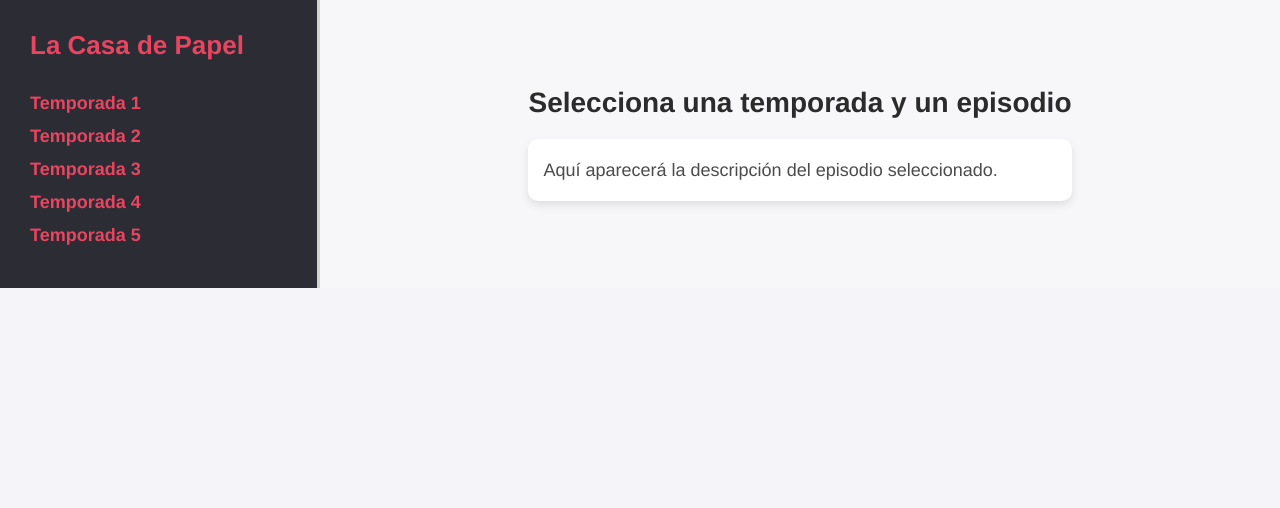
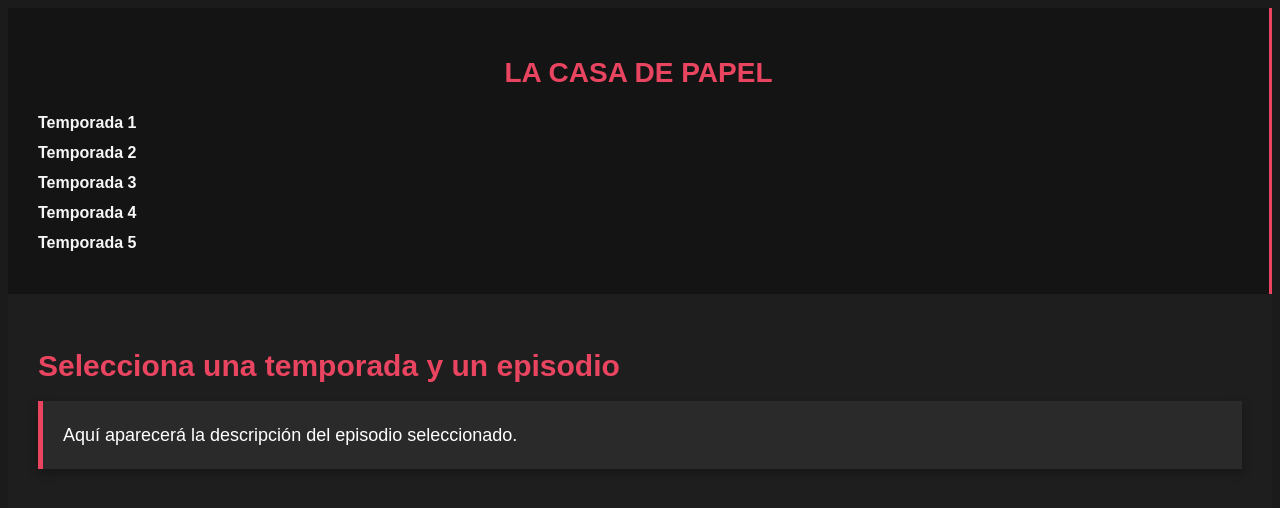
Before and after one commit to Israelab01/Cartelera, a website: page index.html in a window 1280 px wide. Drawn offline with Linux system fonts and the light colour scheme.

```diff
--- a/main.js
+++ b/main.js
@@ -1,53 +1,60 @@
 // main.js
 
 // Referencias a los elementos del DOM
-const temporadasList = document.getElementById('temporadas');
-const contenidoPrincipal = document.getElementById('contenido-principal');
+const temporadasList = document.getElementById("temporadas");
+const contenidoPrincipal = document.getElementById("contenido-principal");
 
 // Cargar datos de JSON y generar el menú
-fetch('datos_casa_papel.json')
-    .then(response => response.json())
-    .then(data => {
+fetch("datos_casa_papel.json")
+    .then((response) => response.json())
+    .then((data) => {
         const { titulo, descripcion, temporadas } = data;
-        document.getElementById('titulo').innerText = titulo;
+        document.getElementById("titulo").innerText = titulo;
 
         // Generar menú de temporadas y episodios
         temporadas.forEach((temporada, index) => {
-            const temporadaItem = document.createElement('div');
-            temporadaItem.classList.add('temporada-item');
+            const temporadaItem = document.createElement("div");
+            temporadaItem.classList.add("temporada-item");
             temporadaItem.innerText = `Temporada ${index + 1}`;
 
             // Contenedor para los episodios
-            const episodiosList = document.createElement('div');
-            episodiosList.classList.add('episodios-list');
-            episodiosList.style.display = 'none';
+            const episodiosList = document.createElement("div");
+            episodiosList.classList.add("episodios-list");
+            episodiosList.style.display = "none";
 
             // Agregar episodios a cada temporada
             temporada.episodios.forEach((episodio, epIndex) => {
-                const episodioItem = document.createElement('div');
-                episodioItem.classList.add('episodio-item');
-                episodioItem.innerText = `Episodio ${epIndex + 1}: ${episodio.titulo}`;
+                const episodioItem = document.createElement("div");
+                episodioItem.classList.add("episodio-item");
+                episodioItem.innerText = `Episodio ${epIndex + 1}: ${
+                    episodio.titulo
+                }`;
 
                 // Añadir evento para mostrar descripción del episodio al hacer clic
-                episodioItem.addEventListener('click', () => {
-                    mostrarDescripcionEpisodio(episodio.titulo, episodio.descripcion);
+                episodioItem.addEventListener("click", () => {
+                    mostrarDescripcionEpisodio(
+                        episodio.titulo,
+                        episodio.descripcion
+                    );
                 });
 
                 episodiosList.appendChild(episodioItem);
             });
 
-            temporadaItem.addEventListener('click', () => {
+            temporadaItem.addEventListener("click", () => {
                 // Alternar visibilidad de la lista de episodios
-                const isVisible = episodiosList.style.display === 'block';
-                document.querySelectorAll('.episodios-list').forEach(list => list.style.display = 'none');
-                episodiosList.style.display = isVisible ? 'none' : 'block';
+                const isVisible = episodiosList.style.display === "block";
+                document
+                    .querySelectorAll(".episodios-list")
+                    .forEach((list) => (list.style.display = "none"));
+                episodiosList.style.display = isVisible ? "none" : "block";
             });
 
             temporadasList.appendChild(temporadaItem);
             temporadasList.appendChild(episodiosList);
         });
     })
-    .catch(error => console.error('Error al cargar los datos:', error));
+    .catch((error) => console.error("Error al cargar los datos:", error));
 
 // Función para mostrar la descripción del episodio seleccionado
 function mostrarDescripcionEpisodio(titulo, descripcion) {
@@ -56,3 +63,14 @@
         <p>${descripcion}</p>
     `;
 }
+
+function mostrarDescripcionEpisodio(titulo, descripcion) {
+    contenidoPrincipal.classList.add("fade");
+    setTimeout(() => {
+        contenidoPrincipal.innerHTML = `
+            <h2>${titulo}</h2>
+            <p>${descripcion}</p>
+        `;
+        contenidoPrincipal.classList.remove("fade");
+    }, 300);
+}
--- a/style.css
+++ b/style.css
@@ -1,100 +1,66 @@
-/* style.css */
 
-/* Reinicio de estilos */
-* {
-    margin: 0;
-    padding: 0;
-    box-sizing: border-box;
+body {
+    background-color: #1b1b1b;
+    color: #f7f7f7;
+    font-family: 'Montserrat', sans-serif;
 }
 
-/* Configuración de cuerpo y fuentes */
-body {
-    display: flex;
-    font-family: 'Helvetica Neue', Arial, sans-serif;
-    color: #2b2b2b;
-    background-color: #f4f4f9;
-}
-
-/* Estilos de la barra lateral */
+/* Barra lateral - Más dramática y con iconos o detalles */
 .sidebar {
-    width: 25%;
-    background-color: #2c2c34; /* Gris oscuro para el fondo */
-    color: #f7f7f7;
+    background-color: #141414;
+    color: #e94560;
     padding: 30px;
-    display: flex;
-    flex-direction: column;
-    align-items: flex-start;
-    border-right: 3px solid #d3d3d3;
+    border-right: 3px solid #e94560;
 }
 
 .sidebar h1 {
-    font-size: 26px;
-    color: #e94560; /* Rojo suave relacionado con la serie */
-    margin-bottom: 20px;
+    font-size: 28px;
+    color: #e94560;
+    font-weight: bold;
+    text-transform: uppercase;
+    text-align: center;
+    margin-bottom: 25px;
 }
 
-.temporada-item {
-    cursor: pointer;
+.temporada-item, .episodio-item {
+    color: #f7f7f7;
+    font-weight: bold;
     margin: 12px 0;
-    font-weight: bold;
-    color: #e94560;
-    font-size: 18px;
-    transition: color 0.3s ease;
+    transition: all 0.3s ease;
 }
 
-.temporada-item:hover {
-    color: #ff7979; /* Rojo pastel */
+.temporada-item:hover, .episodio-item:hover {
+    color: #e94560;
+    transform: scale(1.05);
 }
 
-/* Lista de episodios (desplegable) */
+/* Contenedor de episodios */
 .episodios-list {
-    margin-left: 20px;
-    display: none;
+    background-color: #262626;
+    padding: 10px;
+    border-radius: 5px;
+    margin-top: 10px;
 }
 
-.episodio-item {
-    cursor: pointer;
-    margin: 8px 0;
-    color: #cccccc;
-    font-size: 16px;
-    transition: color 0.3s ease;
-}
-
-.episodio-item:hover {
-    color: #e94560;
-}
-
-/* Contenido principal */
+/* Estilo del contenido principal */
 .main-content {
-    width: 75%;
-    padding: 40px;
-    background-color: #f7f7f9;
-    display: flex;
-    flex-direction: column;
-    justify-content: center;
-    align-items: center;
+    padding: 30px;
+    background-color: #1e1e1e;
+    color: #e0e0e0;
 }
 
 #contenido-principal h2 {
-    font-size: 28px;
-    color: #2b2b2b;
-    margin-bottom: 20px;
-    text-align: center;
+    color: #e94560;
+    font-size: 30px;
+    margin-bottom: 15px;
 }
 
 #contenido-principal p {
+    color: #ffffff;
     font-size: 18px;
-    line-height: 1.8;
-    max-width: 600px;
-    text-align: justify;
-    color: #4b4b4b;
-    background-color: #ffffff;
-    padding: 15px;
-    border-radius: 10px;
-    box-shadow: 0px 4px 8px rgba(0, 0, 0, 0.1);
+    line-height: 1.6;
+    padding: 20px;
+    background-color: #2a2a2a;
+    border-left: 5px solid #e94560;
+    box-shadow: 0px 4px 10px rgba(0, 0, 0, 0.3);
 }
-
-/* Transiciones y efectos */
-.sidebar, .main-content, .temporada-item, .episodio-item, #contenido-principal p {
-    transition: all 0.3s ease;
-}
```
Also changed, not shown: index.html (+1 -0 lines), imagenes/billete.png (added), imagenes/imagen-fondo.png (added).
